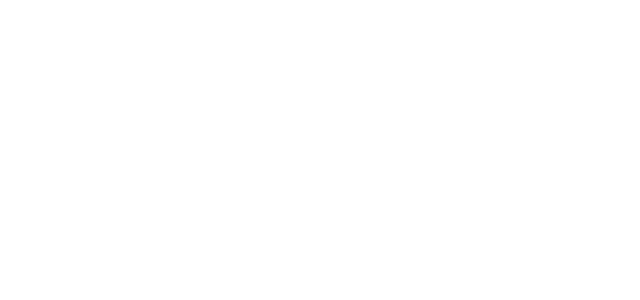
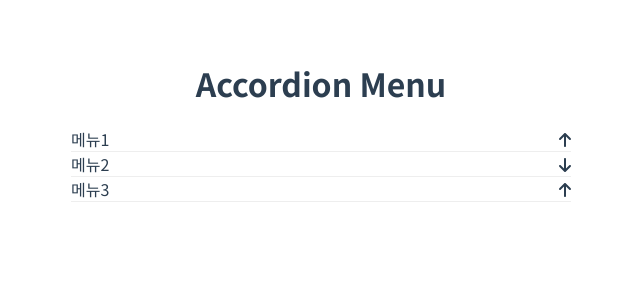
Before and after one commit to eorjs37/vue-composition, a Vue app: page /animation in a window 1280 px wide. Before the commit this address had no page. Shown: the top 300 px of the page, without its empty margins (319-959 px from the left). Built offline with nearby package versions, Linux system fonts and the light colour scheme.

Commit message:
진행중

```diff
--- a/package.json
+++ b/package.json
@@ -8,6 +8,11 @@
     "lint": "vue-cli-service lint"
   },
   "dependencies": {
+    "@fortawesome/fontawesome-svg-core": "^6.1.2",
+    "@fortawesome/free-brands-svg-icons": "^6.1.2",
+    "@fortawesome/free-regular-svg-icons": "^6.1.2",
+    "@fortawesome/free-solid-svg-icons": "^6.1.2",
+    "@fortawesome/vue-fontawesome": "^3.0.1",
     "core-js": "^3.6.5",
     "lodash": "^4.17.21",
     "vue": "^3.0.0"
--- a/src/App.vue
+++ b/src/App.vue
@@ -16,9 +16,12 @@
 </script>
 
 <style>
+@import url("https://fonts.googleapis.com/css2?family=Noto+Sans+KR:wght@100;300;400;500;700;900&display=swap");
+
 #app {
   text-align: center;
   color: #2c3e50;
   margin-top: 60px;
+  font-family: "Noto Sans KR", sans-serif;
 }
 </style>
--- a/src/main.js
+++ b/src/main.js
@@ -2,6 +2,15 @@
 import App from "./App.vue";
 import { router } from "@/router/index";
 
+import { library } from "@fortawesome/fontawesome-svg-core";
+import { faArrowUp, faArrowDown } from "@fortawesome/free-solid-svg-icons";
+import { FontAwesomeIcon } from "@fortawesome/vue-fontawesome";
+
+library.add(faArrowUp, faArrowDown);
+
 const app = createApp(App);
+
+app.component("font-awesome-icon", FontAwesomeIcon);
+
 app.use(router);
 app.mount("#app");
--- /dev/null
+++ b/src/pages/animation.vue
@@ -0,0 +1,88 @@
+<template>
+  <h1>Accordion Menu</h1>
+
+  <ul class="menu">
+    <li>
+      <div class="menu-item">
+        <span>메뉴1</span>
+        <label for="menu1"><font-awesome-icon icon="fa-arrow-up" /></label>
+        <input type="checkbox" id="menu1" hidden />
+      </div>
+
+      <p class="desc">
+        Lorem ipsum dolor sit amet, consectetur adipisicing elit. Ipsam alias cupiditate accusantium assumenda quam! Aut, rem tempora, deserunt id fugit quis cum aliquid sunt at, cumque enim veritatis
+        dolores cupiditate!
+      </p>
+    </li>
+    <li>
+      <div class="menu-item">
+        <span>메뉴2</span>
+        <label for="menu2"><font-awesome-icon icon="fa-arrow-down" /></label>
+        <input type="checkbox" id="menu2" hidden />
+      </div>
+
+      <p class="desc">
+        Lorem ipsum dolor sit amet, consectetur adipisicing elit. Ipsam alias cupiditate accusantium assumenda quam! Aut, rem tempora, deserunt id fugit quis cum aliquid sunt at, cumque enim veritatis
+        dolores cupiditate!
+      </p>
+    </li>
+    <li>
+      <div class="menu-item">
+        <span>메뉴3</span>
+        <label for="menu3"><font-awesome-icon icon="fa-arrow-up" /></label>
+        <input type="checkbox" id="menu3" hidden />
+      </div>
+
+      <p class="desc">
+        Lorem ipsum dolor sit amet, consectetur adipisicing elit. Ipsam alias cupiditate accusantium assumenda quam! Aut, rem tempora, deserunt id fugit quis cum aliquid sunt at, cumque enim veritatis
+        dolores cupiditate!
+      </p>
+    </li>
+  </ul>
+</template>
+
+<script>
+import { ref } from "@vue/reactivity";
+export default {
+  setup() {
+    const disabled = ref(false);
+
+    const warnDisabled = () => {
+      disabled.value = true;
+
+      setTimeout(() => {
+        disabled.value = false;
+      }, 2000);
+    };
+
+    return {
+      disabled,
+      warnDisabled,
+    };
+  },
+};
+</script>
+
+<style>
+.menu {
+  width: 500px;
+  margin: 0 auto;
+  padding: 0;
+  list-style: none;
+}
+
+.menu-item {
+  display: flex;
+  justify-content: space-between;
+  border-bottom: 1px solid #eee;
+}
+
+.desc {
+  margin-top: 0;
+  background-color: #eee;
+  word-break: break-all;
+  text-align: left;
+  padding: 10px;
+  display: none;
+}
+</style>
--- a/src/router/index.js
+++ b/src/router/index.js
@@ -14,6 +14,11 @@
     path: "/compositionapi",
     component: () => import("@/pages/compositionapi.vue"),
   },
+  {
+    name: "animation",
+    path: "/animation",
+    component: () => import("@/pages/animation.vue"),
+  },
 ];
 
 const router = createRouter({
```
Also changed, not shown: 1 other file (tests, documents, lock files or other folders).
